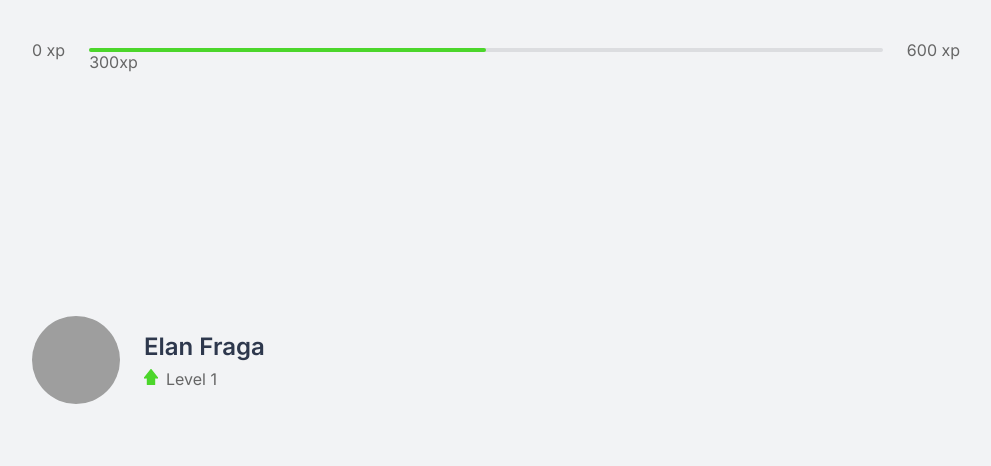
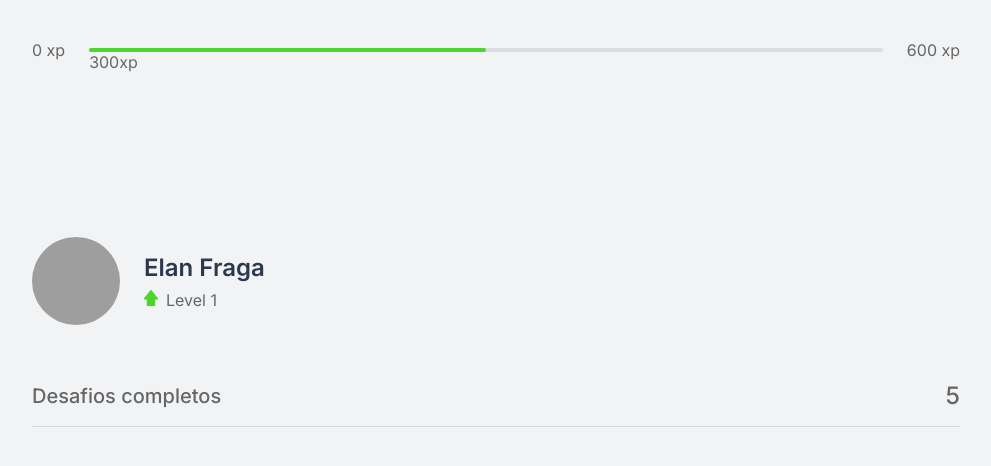
Before and after one commit to elanfraga/moveit-nlw4, a Next.js app: page / in a window 1280 px wide. Shown: the top 466 px of the page, without its empty margins (144-1135 px from the left). Built offline with nearby package versions, Linux system fonts and the light colour scheme; grey boxes are pictures that could not be loaded.

Commit message:
component completedChallanges

```diff
--- /dev/null
+++ b/src/components/CompletedChallenges.tsx
@@ -0,0 +1,10 @@
+import styles from '../styles/components/CompletedChallenges.module.css';
+
+export function CompletedChallenges() {
+  return (
+    <div className={styles.completedChallengesContainer}>
+      <span> Desafios completos</span>
+      <span>5</span>
+    </div>
+  );
+}
--- a/src/pages/index.tsx
+++ b/src/pages/index.tsx
@@ -1,3 +1,4 @@
+import { CompletedChallenges } from '../components/CompletedChallenges';
 import ExperienceBar from '../components/ExperienceBar';
 import { Profile } from '../components/Profile';
 
@@ -11,6 +12,7 @@
     <section>
       <div>
         <Profile />
+        <CompletedChallenges />
       </div>
 
       <div>
--- /dev/null
+++ b/src/styles/components/CompletedChallenges.module.css
@@ -0,0 +1,19 @@
+.completedChallengesContainer {
+  display: flex;
+  align-items: center;
+  justify-content: space-between;
+
+  margin: 3.5rem 0;
+  padding-bottom: 1rem;
+  border-bottom: 1px solid #d7d8da;
+
+  font-weight: 500;
+}
+
+.completedChallengesContainer span:first-child {
+  font-size: 1.25rem;
+}
+
+.completedChallengesContainer span:last-child {
+  font-size: 1.5rem;
+}
```
